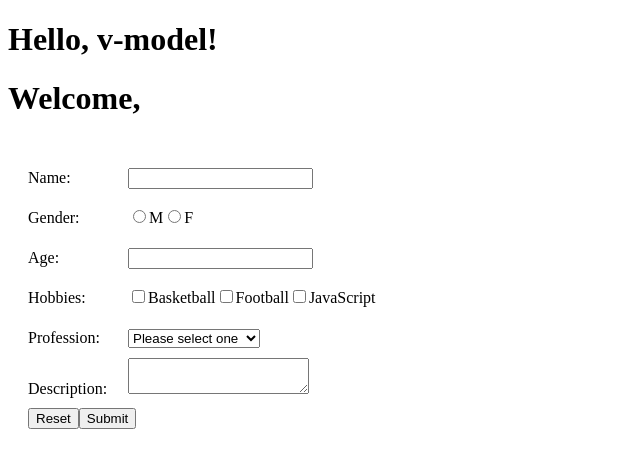
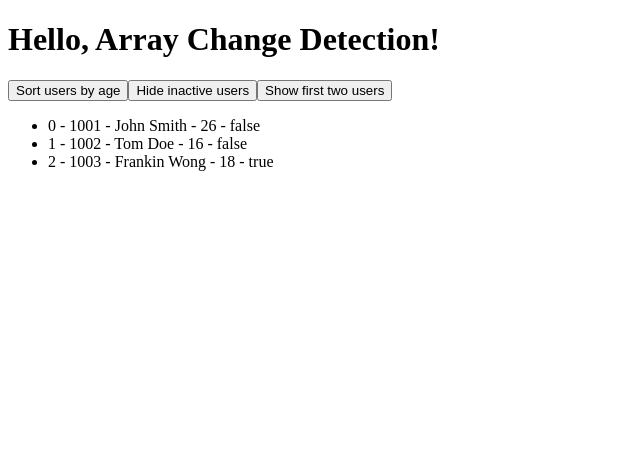
Before and after one commit to michaelmasstr/learnvue, a Vue app: page / in a window 1280 px wide. Shown: the top 468 px of the page, without its empty margins (0-640 px from the left). Built offline with nearby package versions, Linux system fonts and the light colour scheme.

Commit message:
commit message

```diff
--- a/src/App.vue
+++ b/src/App.vue
@@ -1,109 +1,45 @@
 <template>
   <h1>{{ message }}</h1>
-  <h1>Welcome, {{ formData.name }}</h1>
-  <form action="">
-    <div>
-      <span>Name:</span>
-      <span>
-        <!-- formData.name is synced after "change" event instead of "input" event. -->
-        <input type="text" v-model.lazy="formData.name" />
-      </span>
-    </div>
-    <div>
-      <span>Gender:</span>
-      <span>
-        <input type="radio" id="male" value="M" v-model="formData.gender" />
-        <label for="male">M</label>
-        <input type="radio" id="female" value="F" v-model="formData.gender" />
-        <label for="female">F</label>
-      </span>
-    </div>
-    <div>
-      <span>Age:</span>
-      <span>
-        <!-- Input is automatically typecast as a number. -->
-        <input type="text" id="age" v-model.number="formData.age" />
-      </span>
-    </div>
-    <div>
-      <span>Hobbies:</span>
-      <!-- We can bind multiple checkboxes to the same array. -->
-      <input type="checkbox" value="basketball" v-model="formData.hobbies" />
-      <label for="basketball">Basketball</label>
-      <input type="checkbox" value="football" v-model="formData.hobbies" />
-      <label for="football">Football</label>
-      <input type="checkbox" value="js" v-model="formData.hobbies" />
-      <label for="js">JavaScript</label>
-    </div>
-    <div>
-      <span>Profession:</span>
-      <select v-model="formData.profession">
-        <option value="">Please select one</option>
-        <option value="1">Software Engineer</option>
-        <option value="2">Data Scientist</option>
-        <option value="3">Product Manager</option>
-        <option value="4">Professor</option>
-      </select>
-    </div>
-    <div>
-      <span>Description:</span>
-      <!-- Leading and trailing whitespace is removed automatically. -->
-      <textarea
-        v-model.trim="formData.desc"
-        @keyup.enter="submitForm"
-      ></textarea>
-    </div>
-    <div>
-      <input type="reset" value="Reset" @click="resetForm" />
-      <!-- Prevent the form from submitting through form action. -->
-      <input type="submit" value="Submit" @click.prevent="submitForm" />
-    </div>
-  </form>
+  <button @click="sortUsersByAge">Sort users by age</button>
+  <button @click="hideInactiveUsers">Hide inactive users</button>
+  <button @click="showFirstTwoUsers">Show first two users</button>
+  <ul>
+    <li v-for="(user, index) in users" :key="user.id">
+      {{ index }} - {{ user.id }} - {{ user.name }} - {{ user.age }} -
+      {{ user.isActive }}
+    </li>
+  </ul>
 </template>
 
 <script setup>
 import { ref } from 'vue'
 
-let message = ref('Hello, v-model!')
+let message = ref('Hello, Array Change Detection!')
 
-let formData = ref({
-  name: '',
-  gender: '',
-  age: '',
-  hobbies: [],
-  profession: '',
-  desc: ''
-})
+const users = ref([
+  { id: 1001, name: 'John Smith', age: 26, isActive: false },
+  { id: 1002, name: 'Tom Doe', age: 16, isActive: false },
+  { id: 1003, name: 'Frankin Wong', age: 18, isActive: true }
+])
 
-function resetForm() {
-  formData.value = {
-    name: '',
-    gender: '',
-    age: '',
-    hobbies: [],
-    profession: '',
-    desc: ''
-  }
+function sortUsersByAge() {
+  users.value.sort((a, b) => a.age - b.age)
 }
 
-function submitForm() {
-  console.log(JSON.stringify(formData.value))
-  // We can use axios or fetch() to submit data to the back end.
+// filter is a non-mutating method, so we need to replace the old array
+function hideInactiveUsers() {
+  users.value = users.value.filter((user) => user.isActive)
+}
+
+// slice is a non-mutating method, so we need to replace the old array
+function showFirstTwoUsers() {
+  users.value = users.value.slice(0, 2)
 }
 </script>
 
 <style scoped>
-form {
-  padding: 20px;
-}
-
-form div {
-  height: 40px;
-  line-height: 40px;
-}
-
-form div span {
-  display: inline-block;
-  width: 100px;
+.inactive {
+  color: red;
+  text-decoration: line-through;
 }
 </style>
```
